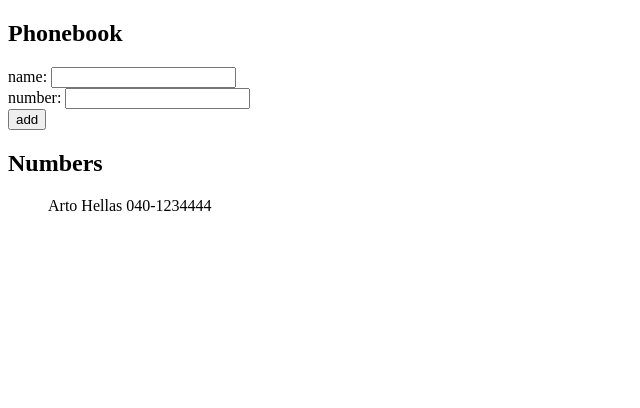
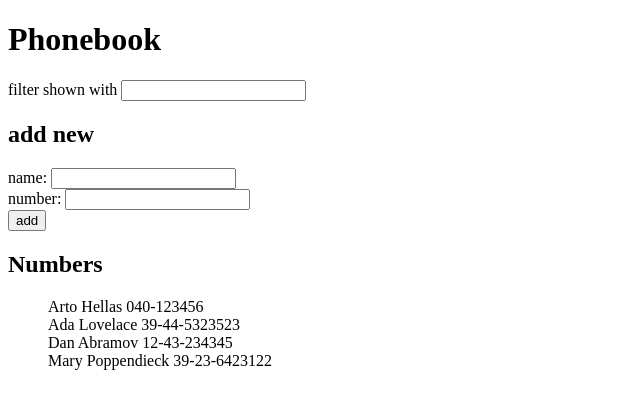
Before and after one commit to kaisa-koski/fullstack_MOOC, a React (Create React App) app in the folder osa2/puhelinluettelo/: page / in a window 1280 px wide. Shown: the top 408 px of the page, without its empty margins (0-640 px from the left). Built offline with nearby package versions, Linux system fonts and the light colour scheme.

Commit message:
Tehtävä 2.9 puhelinluettelo step4

```diff
--- a/osa2/puhelinluettelo/src/App.js
+++ b/osa2/puhelinluettelo/src/App.js
@@ -2,14 +2,15 @@
 
 const App = () => {
   const [persons, setPersons] = useState([
-    {
-      name: 'Arto Hellas',
-      number: '040-1234444',
-      id: 1
-    }
+    { id: 1, name: 'Arto Hellas', number: '040-123456' },
+    { id: 2, name: 'Ada Lovelace', number: '39-44-5323523' },
+    { id: 3, name: 'Dan Abramov', number: '12-43-234345' },
+    { id: 4, name: 'Mary Poppendieck', number: '39-23-6423122' }
   ])
   const [newName, setNewName] = useState('')
   const [newNumber, setNewNumber] = useState('')
+  const [showAll, setShowAll] = useState(true)
+  const [newFilter, setNewFilter] = useState('')
 
   const addNewName = (event) => {
     event.preventDefault()
@@ -31,9 +32,23 @@
     setNewNumber(event.target.value)
   }
 
+  const handleFilterChange = event => {
+    setNewFilter(event.target.value)
+    setShowAll(false)
+  }
+
+  const personsToShow = showAll
+    ? persons
+    : persons.filter(person =>
+      person.name.toLowerCase().includes(newFilter))
+
   return (
     <div>
-      <h2>Phonebook</h2>
+      <h1>Phonebook</h1>
+      <div>
+        filter shown with <input value={newFilter} onChange={handleFilterChange} />
+      </div>
+      <h2>add new</h2>
       <form onSubmit={addNewName}>
         <div>
           name: <input value={newName}
@@ -49,7 +64,7 @@
       </form>
       <h2>Numbers</h2>
       <ul>
-        {persons.map(person =>
+        {personsToShow.map(person =>
           <li style={{ listStyleType: "none" }} key={person.id} >
             {person.name} {person.number}
           </li>)
```
